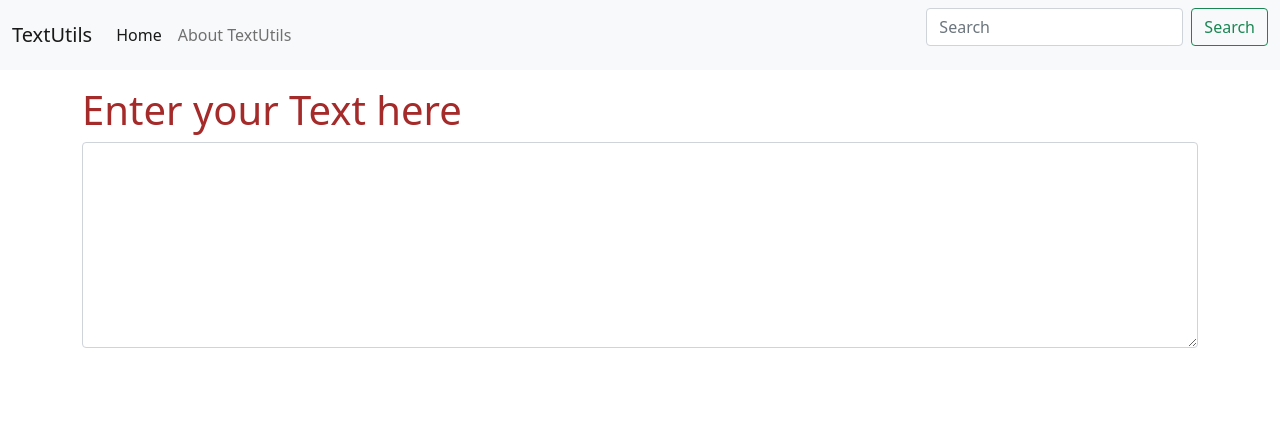
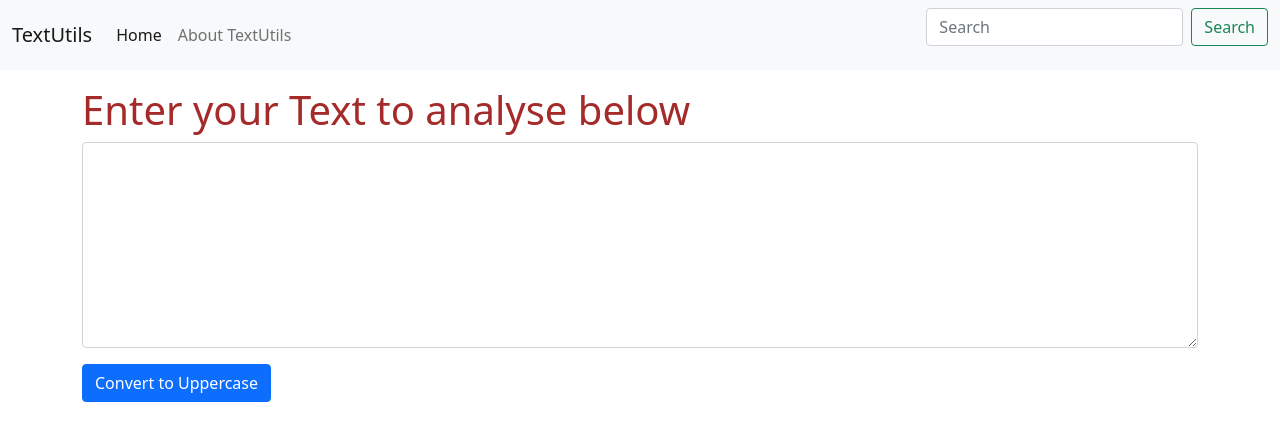
Before and after one commit to parijatmitra/react-practice, a React (Create React App) app: page / in a window 1280 px wide. Shown: the top 440 px of the page. Built offline with nearby package versions, Linux system fonts and the light colour scheme.

Commit message:
adding button

```diff
--- a/src/App.js
+++ b/src/App.js
@@ -9,7 +9,7 @@
     <>
   <Navbar title = "TextUtils" aboutText = "About TextUtils"/>
   <div className = "container my-3">
-  <TextForm heading = "Enter your Text here"/>
+  <TextForm heading = "Enter your Text to analyse below"/>
   </div>
 
     </>
--- a/src/components/TextForm.js
+++ b/src/components/TextForm.js
@@ -11,6 +11,7 @@
 
 <textarea className="form-control" id="myBox" rows="8"></textarea>
 </div>
+<button className= "btn btn-primary">Convert to Uppercase</button>
 </div>
     </>
   )
```
